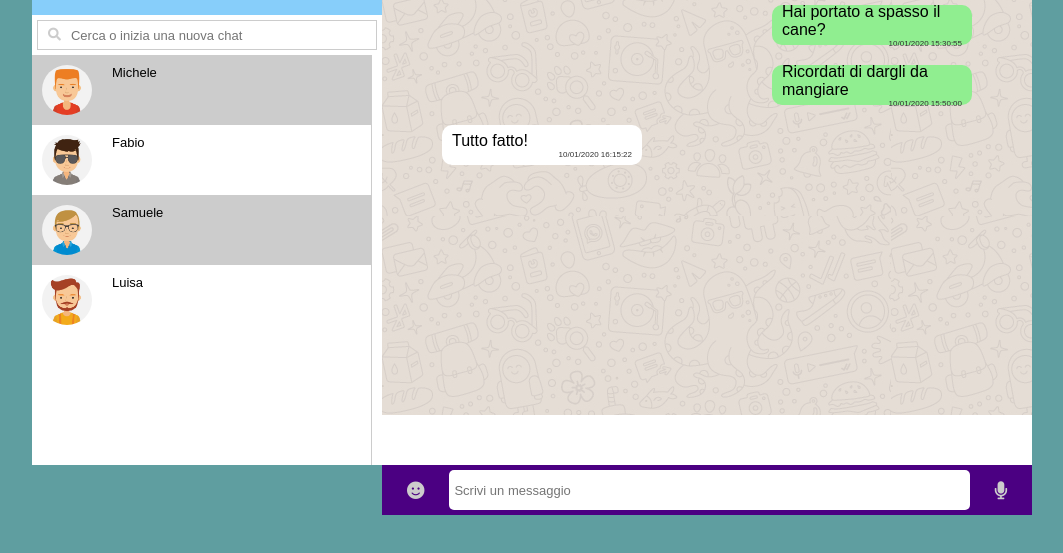
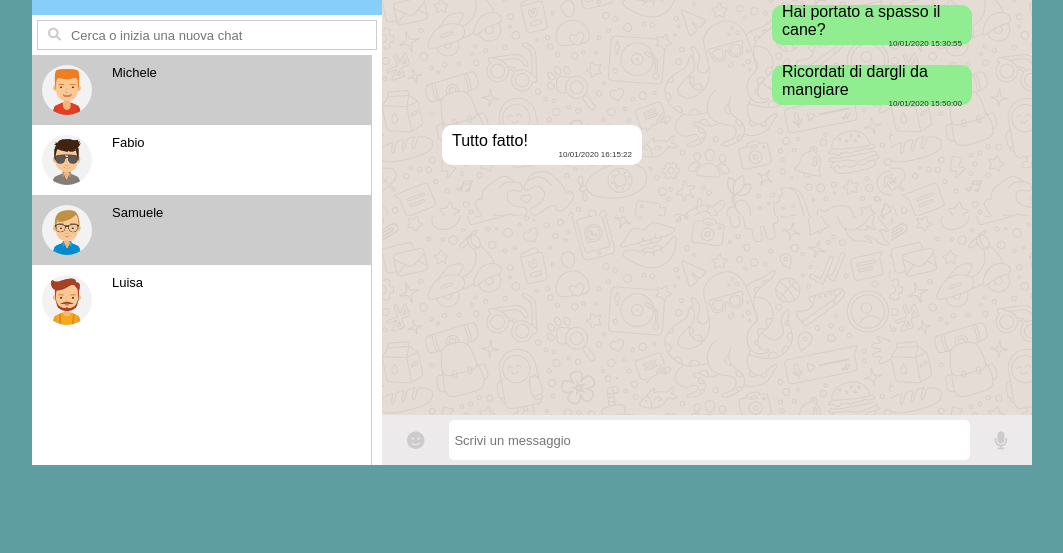
Before and after one commit to elisasalvatore/vue-boolzapp, a plain HTML site: page index.html in a window 1280 px wide. Shown: the part 105-658 px from the top of the page, without its empty margins (108-1171 px from the left). Drawn offline with nearby package versions, Linux system fonts and the light colour scheme.

Commit message:
fixed bug footer position

```diff
--- a/css/style.css
+++ b/css/style.css
@@ -14,10 +14,6 @@ body {
     width: 1000px;
     height: 550px;
     background-color: #fff;
-    display: flex;
-    flex-wrap: wrap;
-    justify-content: end;
-    align-items: start;
 }
 
 /* ----------------------------------- HEADER */
@@ -217,7 +213,7 @@ footer {
     align-items: center;
     width: 650px;
     height: 50px;
-    background-color: indigo;
+    background-color: rgb(236, 234, 234);
 }
 
 footer > div:nth-child(2) {
```
